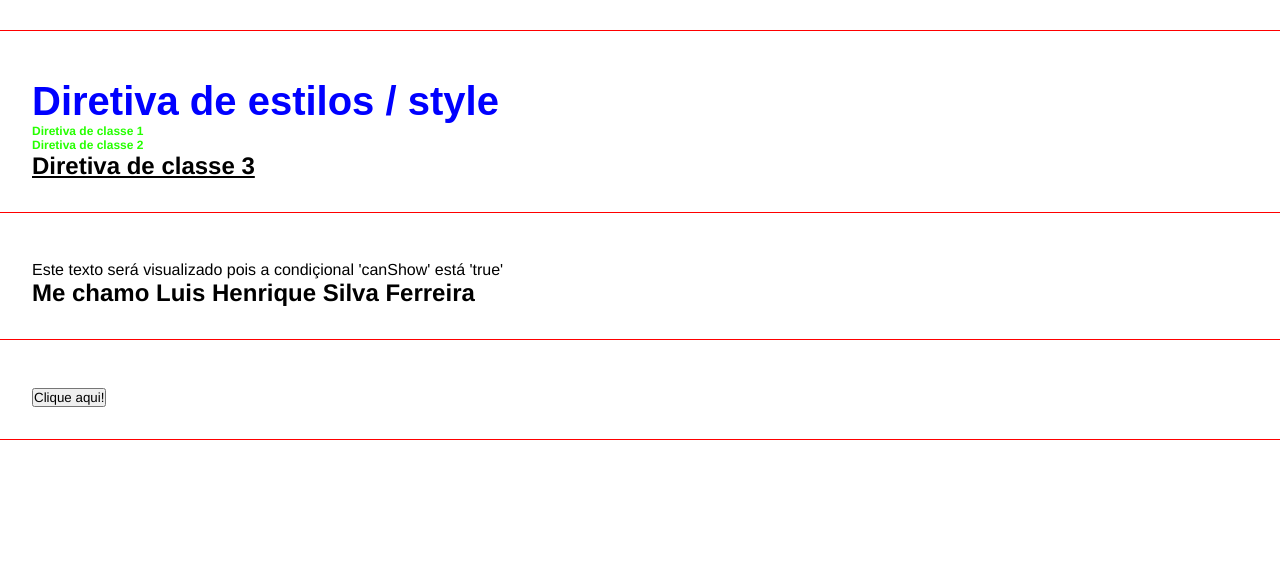
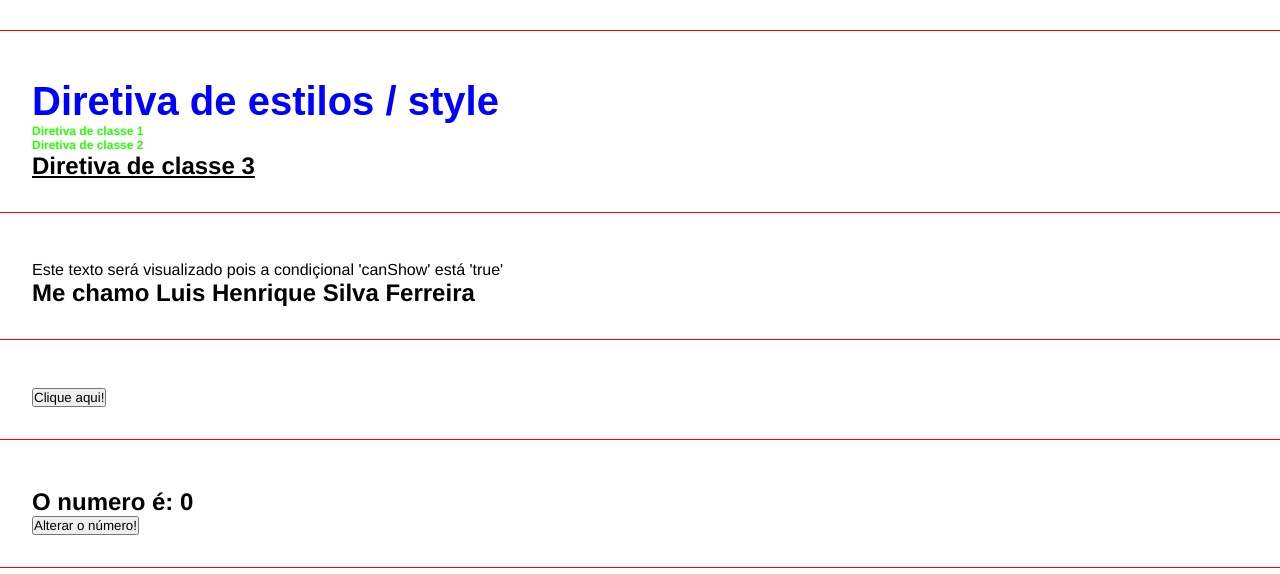
Before and after one commit to Henricknen/Angular, an Angular app in the folder Angular_13/: page / in a window 1280 px wide. Shown: the part 561-1135 px from the top of the page. Built offline with nearby package versions, Linux system fonts and the light colour scheme.

Commit message:
comunicando_evento_de_um_componente_filho_para_o_pai_ultilizando_o_'@Output'_que_faz_a_saida_do_evento_do_componente_filho

```diff
--- a/Angular_13/src/app/app.component.html
+++ b/Angular_13/src/app/app.component.html
@@ -9,3 +9,4 @@
 <app-directives></app-directives>
 <app-if-render></app-if-render>
 <app-eventos></app-eventos>
+<app-emitter></app-emitter>
--- a/Angular_13/src/app/app.module.ts
+++ b/Angular_13/src/app/app.module.ts
@@ -8,6 +8,8 @@
 import { DirectivesComponent } from './componets/directives/directives.component';
 import { IfRenderComponent } from './components/if-render/if-render.component';
 import { EventosComponent } from './components/eventos/eventos.component';
+import { EmitterComponent } from './components/emitter/emitter.component';
+import { ChangeNumberComponent } from './componets/change-number/change-number.component';
 
 @NgModule({
   declarations: [
@@ -16,7 +18,9 @@
     ParentDataComponent,
     DirectivesComponent,
     IfRenderComponent,
-    EventosComponent
+    EventosComponent,
+    EmitterComponent,
+    ChangeNumberComponent
   ],
   imports: [
     BrowserModule,
--- /dev/null
+++ b/Angular_13/src/app/components/emitter/emitter.component.html
@@ -0,0 +1,4 @@
+<div class="class">
+  <h2> O numero é: {{ myNumber }}</h2>
+  <app-change-number (changeNumber)="onChangeNumber()"></app-change-number>
+</div>
--- /dev/null
+++ b/Angular_13/src/app/components/emitter/emitter.component.ts
@@ -0,0 +1,19 @@
+import { Component, OnInit } from '@angular/core';
+
+@Component({
+  selector: 'app-emitter',
+  templateUrl: './emitter.component.html',
+  styleUrls: ['./emitter.component.css']
+})
+export class EmitterComponent implements OnInit {
+  myNumber: number = 0;   // propriedade
+
+  constructor() { }
+
+  ngOnInit(): void {
+  }
+
+  onChangeNumber() {
+    this.myNumber = Math.floor(Math.random() * 10)    // "logica", trocando o numero 0 por um numero aleatorio gerado pelo 'random'
+  }
+}
--- /dev/null
+++ b/Angular_13/src/app/componets/change-number/change-number.component.html
@@ -0,0 +1 @@
+<button (click)="handClick()">Alterar o número!</button>
--- /dev/null
+++ b/Angular_13/src/app/componets/change-number/change-number.component.ts
@@ -0,0 +1,20 @@
+import { Component, OnInit, Output, EventEmitter } from '@angular/core';
+
+@Component({
+  selector: 'app-change-number',
+  templateUrl: './change-number.component.html',
+  styleUrls: ['./change-number.component.css']
+})
+export class ChangeNumberComponent implements OnInit {
+  @Output() changeNumber: EventEmitter<any> = new EventEmitter()
+
+  constructor() { }
+
+  ngOnInit(): void {
+  }
+
+  handClick() {
+    this,this.changeNumber.emit();   // emitindo o evento
+    }
+
+}
```
Also changed, not shown: Angular_13/src/app/components/emitter/emitter.component.css (added), Angular_13/src/app/componets/change-number/change-number.component.css (added), 2 other files (tests, documents, lock files or other folders).
